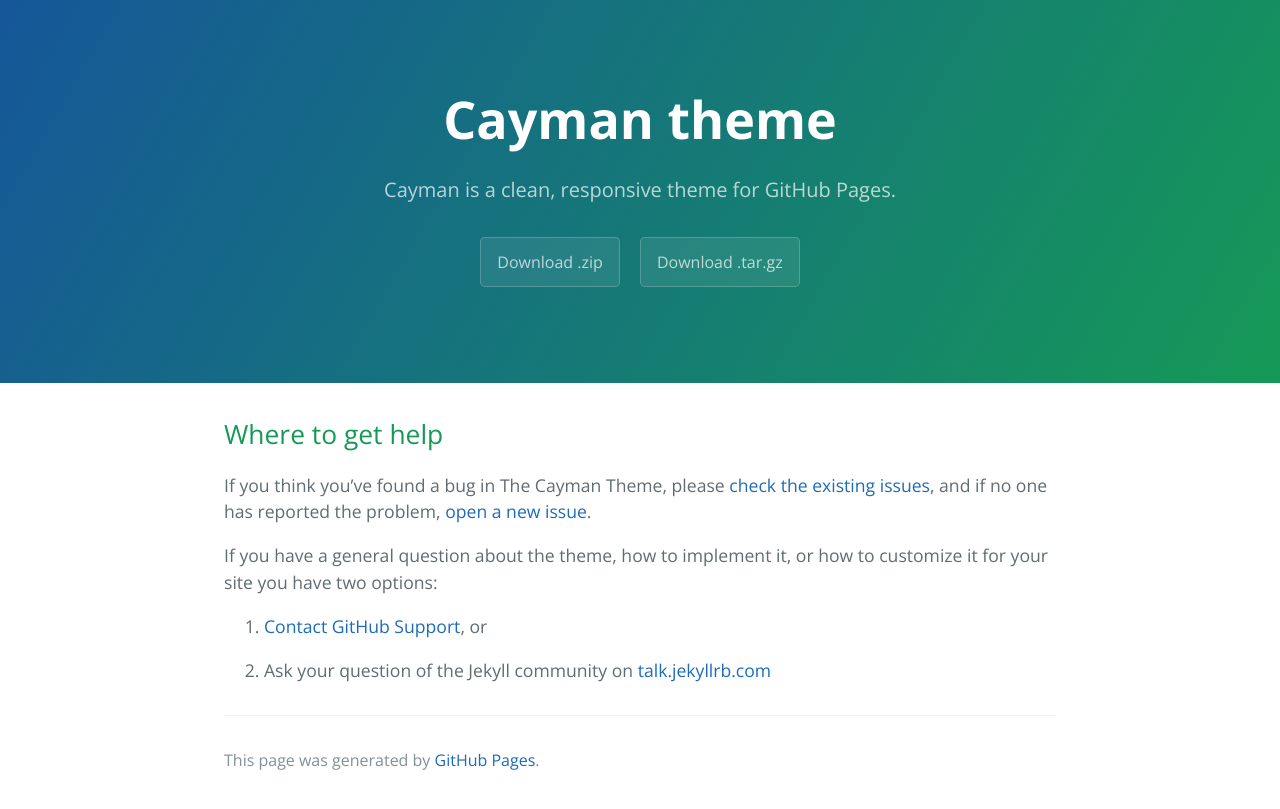
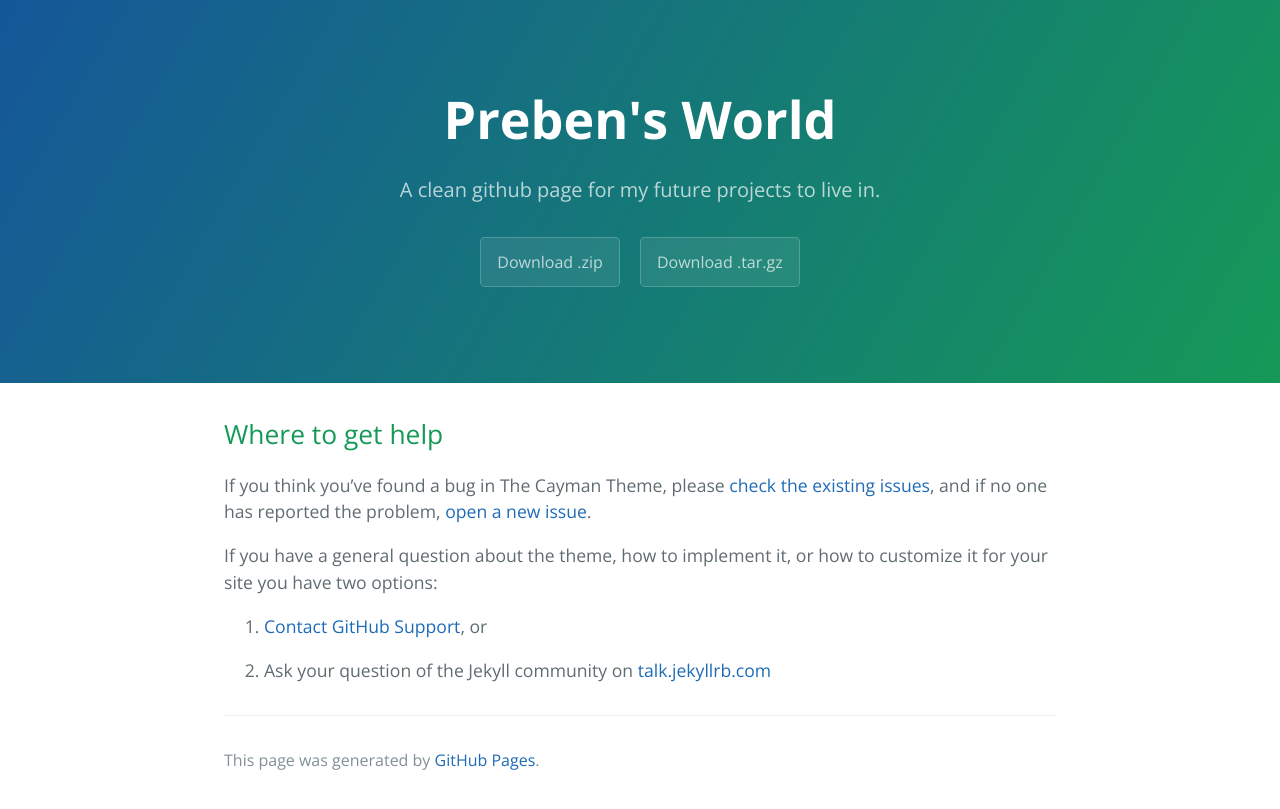
Before and after one commit to prebz89/prebz89.github.io, a Jekyll site: the page built from docs/SUPPORT.md, in a window 1280 px wide. Shown: the top 809 px of the page. Built offline with Jekyll 4.4.1, drawn with Linux system fonts in a browser that asks for light colours; our own code applies the rules of GitHub Pages for plain Markdown files.

Commit message:
Updated index page

```diff
--- a/_config.yml
+++ b/_config.yml
@@ -1,5 +1,5 @@
-title: Cayman theme
-description: Cayman is a clean, responsive theme for GitHub Pages.
+title: Preben's World
+description: A clean github page for my future projects to live in.
 show_downloads: true
 google_analytics:
 theme: jekyll-theme-cayman
```
Also changed, not shown: index.md (+5 -0 lines).
